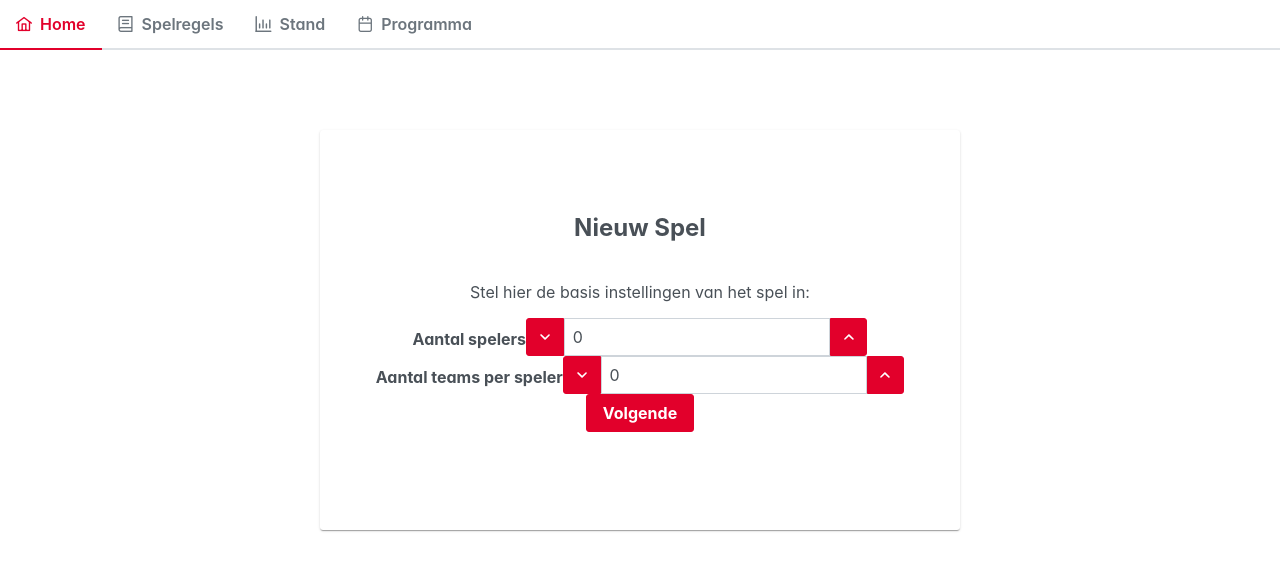
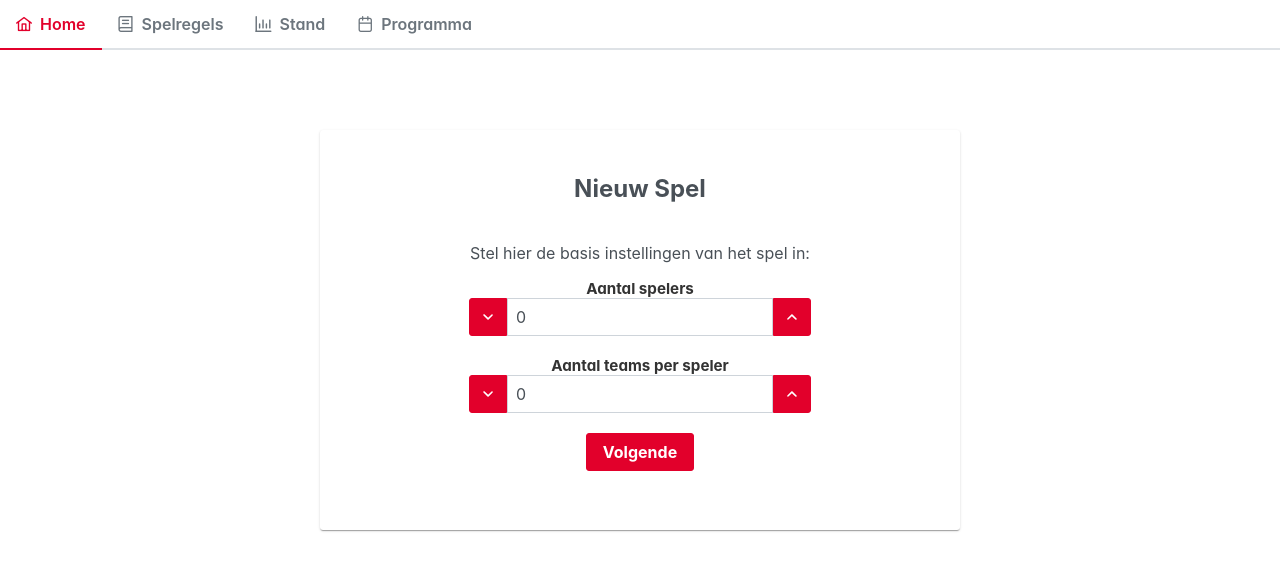
Before and after one commit to Bart963507/kkd_vrijdag, a React (Vite) app: page /kkd_vrijdag/new-game in a window 1280 px wide. Shown: the top 570 px of the page. Built offline with nearby package versions, Linux system fonts and the light colour scheme.

Commit message:
updated css for new game

```diff
--- a/src/components/NewGame/InputNumberGame.tsx
+++ b/src/components/NewGame/InputNumberGame.tsx
@@ -1,4 +1,5 @@
 import { InputNumber } from "primereact/inputnumber"
+import styles from "./NewGame.module.css"
 
 interface InputNumberGameProps {
 	playerCount: number | null
@@ -11,20 +12,22 @@ export default function InputNumberGame({
 	setCount: setPlayerCount,
 	label,
 }: InputNumberGameProps) {
+	const inputId = `input-${label.toLowerCase().replace(/\s+/g, "-")}`
+
 	return (
-		<>
-			<label>
+		<div className={styles.inputNumberGame}>
+			<label htmlFor={inputId} className={styles.inputNumberGameLabel}>
 				<strong>{label}</strong>
 			</label>
 			<InputNumber
+				inputId={inputId}
 				showButtons
 				buttonLayout="horizontal"
-				className="input-numbers"
 				value={playerCount ?? 0}
 				onChange={(e) => setPlayerCount(e.value)}
 				min={0}
 				max={100}
 			/>
-		</>
+		</div>
 	)
 }
--- /dev/null
+++ b/src/components/NewGame/NewGame.module.css
@@ -0,0 +1,9 @@
+.inputNumberGame {
+	display: flex;
+	flex-direction: column;
+}
+
+.inputNumberGameLabel {
+	font-size: 0.95rem;
+	color: #333;
+}
```
